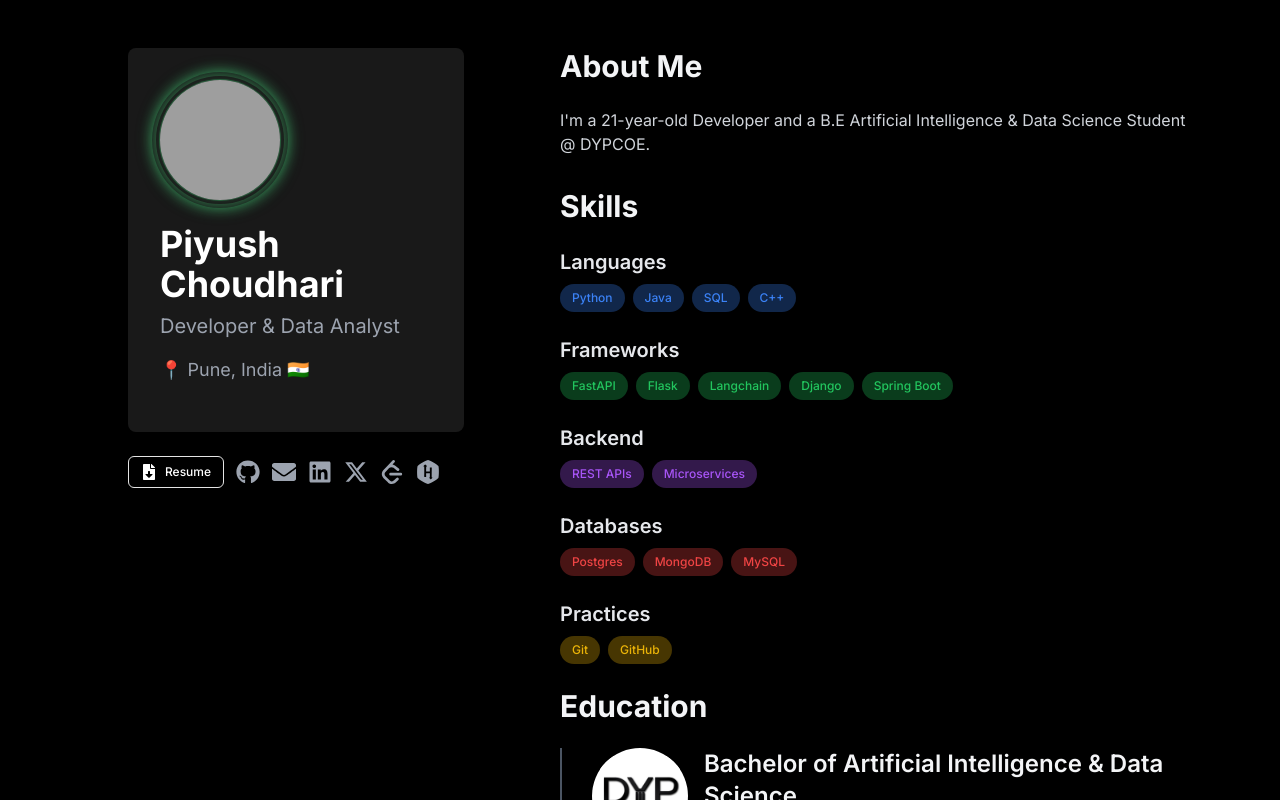
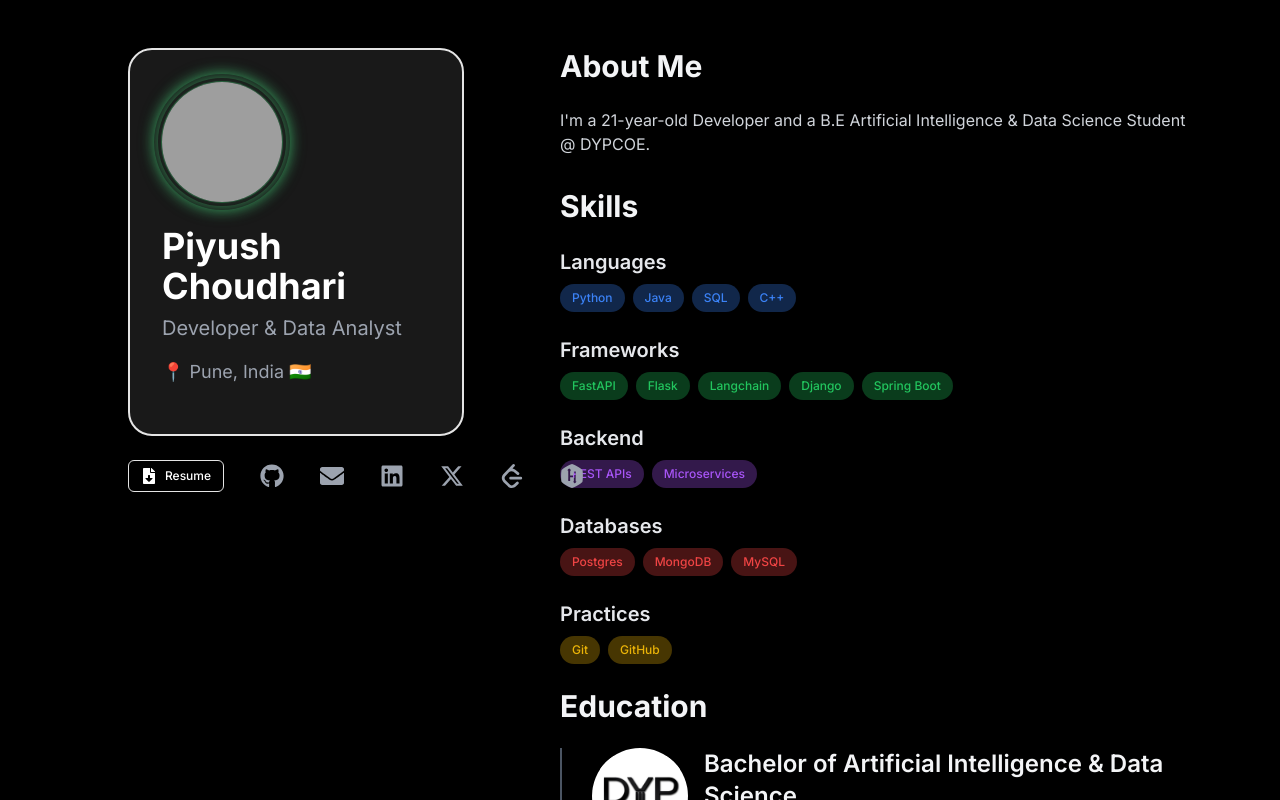
Before and after one commit to capybara-brain346/capybaras-portfolio, a Next.js app: page / in a window 1280 px wide. Built offline with nearby package versions, Linux system fonts and the light colour scheme; grey boxes are pictures that could not be loaded.

Commit message:
changed icon spacin

```diff
--- a/src/components/Header.tsx
+++ b/src/components/Header.tsx
@@ -4,7 +4,7 @@ import GlowingProfile from "./GlowingProfile";
 
 const Header: React.FC = () => {
   return (
-    <header className="bg-gray-100 bg-opacity-10 p-8 rounded-lg">
+    <header className="bg-gray-100 bg-opacity-10 p-8 rounded-3xl border-2">
       <GlowingProfile />
       <h1 className="text-4xl font-bold mb-2">Piyush Choudhari</h1>
       <h2 className="text-xl text-gray-400 mb-4">Developer & Data Analyst</h2>
--- a/src/components/SocialLinks.tsx
+++ b/src/components/SocialLinks.tsx
@@ -8,7 +8,7 @@ import ResumeButton from "../components/ResumeButton";
 
 const SocialLinks: React.FC = () => {
   return (
-    <div className="flex space-x-3 items-center">
+    <div className="flex space-x-9 items-center">
       <ResumeButton />
       <div className="group relative">
         <a
```
